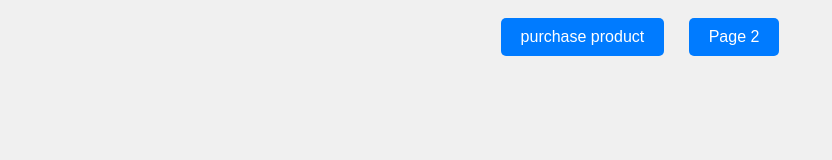
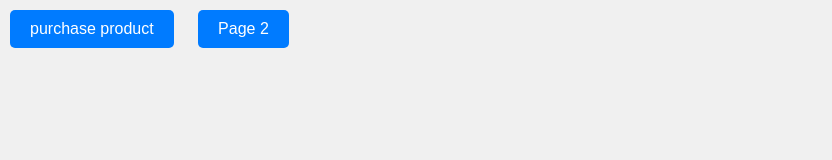
Before and after one commit to younus1244/YECO, a plain HTML site: page index.html in a window 1280 px wide. Shown: the whole page, without its empty margins (0-832 px from the left). Drawn offline with Linux system fonts and the light colour scheme.

Commit message:
Update index.html

```diff
--- a/index.html
+++ b/index.html
@@ -6,9 +6,10 @@
 <title>Button Navigation</title>
 <style>
     body {
-        background-color: #f0f0f0;
-        font-family: Arial, sans-serif;
-        text-align: center;
+            font-family: Arial, sans-serif;
+            margin: 0;
+            padding: 0;
+            background-color: #f0f0f0;
     }
     .button {
         display: inline-block;
```
